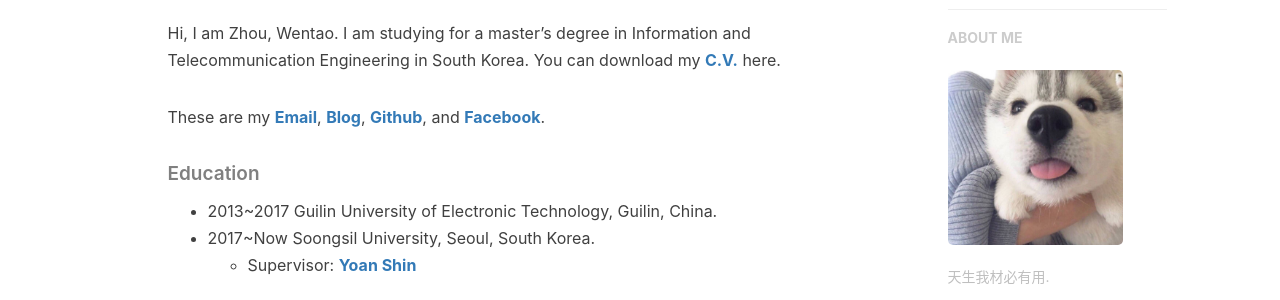
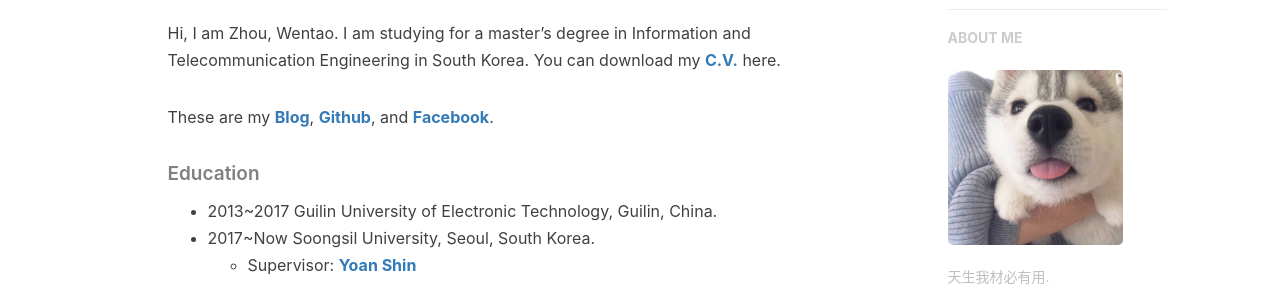
Before and after one commit to csxmt123/zhouwt612.github.io, a Jekyll site: the page built from z_about.html, in a window 1280 px wide. Shown: the part 557-857 px from the top of the page. Built offline with Jekyll 4.4.1, drawn with Linux system fonts in a browser that asks for light colours; nearby versions of some CDN libraries; comment, search, counter and statistics services are not loaded.

Commit message:
Update en.md

```diff
--- a/_includes/about/en.md
+++ b/_includes/about/en.md
@@ -5,7 +5,7 @@
 
 Hi, I am Zhou, Wentao. I am studying for a master's degree in Information and Telecommunication Engineering in South Korea. You can download my [**C.V.**](https://drive.google.com/file/d/1wTLUK5jutQptCSJw998Usj_fLCmxbZf9/view?usp=sharing) here.
 
-These are my [**Email**](zhouwt612@gmail.com), [**Blog**](https://wentaozhou.cn), [**Github**](http://github.com/zhouwt612), and [**Facebook**](https://www.facebook.com/zhouwentao612).
+These are my [**Blog**](https://wentaozhou.cn), [**Github**](http://github.com/zhouwt612), and [**Facebook**](https://www.facebook.com/zhouwentao612).
 
 ##### Education
 - 2013~2017 Guilin University of Electronic Technology, Guilin, China.
```
